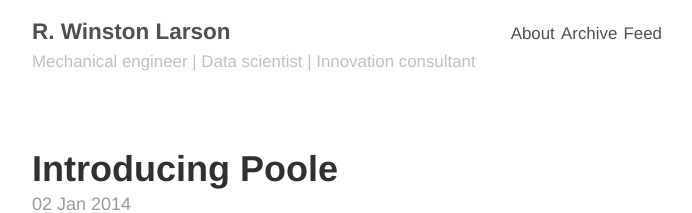
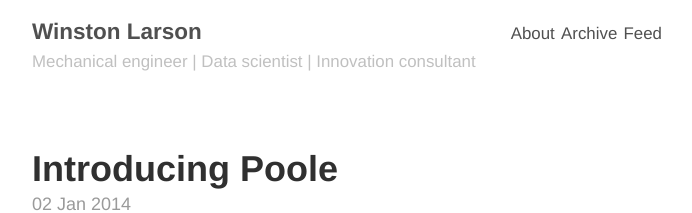
Before and after one commit to winstonlarson/old_website, a Jekyll site: the page built from index.html, in a window 1280 px wide. Shown: the top 213 px of the page, without its empty margins (293-985 px from the left). Built offline with Jekyll 4.4.1, drawn with Linux system fonts in a browser that asks for light colours; the list of posts is cut into pages by our own code.

Commit message:
Removed R.
and rebuilt

```diff
--- a/_config.yml
+++ b/_config.yml
@@ -5,7 +5,7 @@
 relative_permalinks: true
 
 # Setup
-title:               R. Winston Larson
+title:               Winston Larson
 tagline:             Mechanical engineer | Data scientist | Innovation consultant
 url:                 http://winstonlarson.github.io
 paginate:            1
```
Also changed, not shown: 10 other files.
